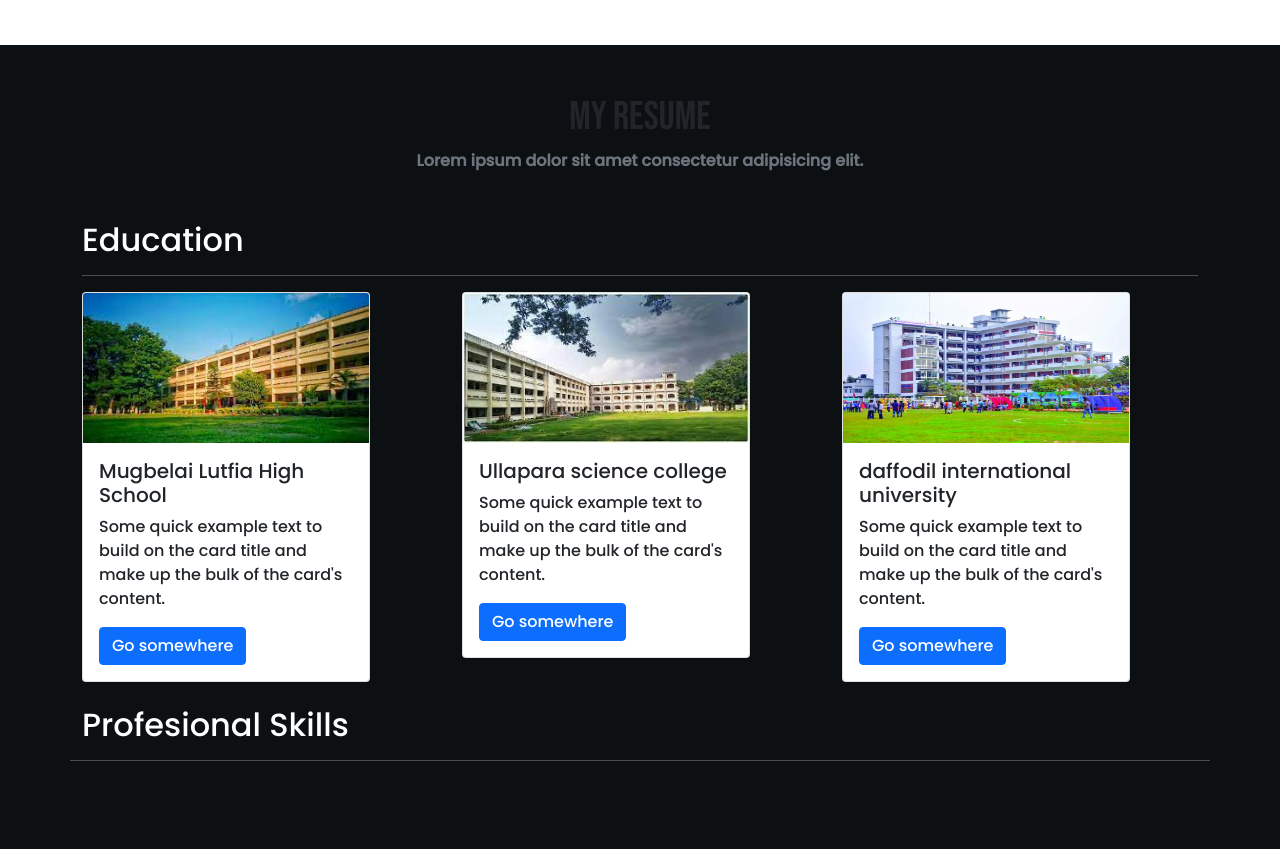
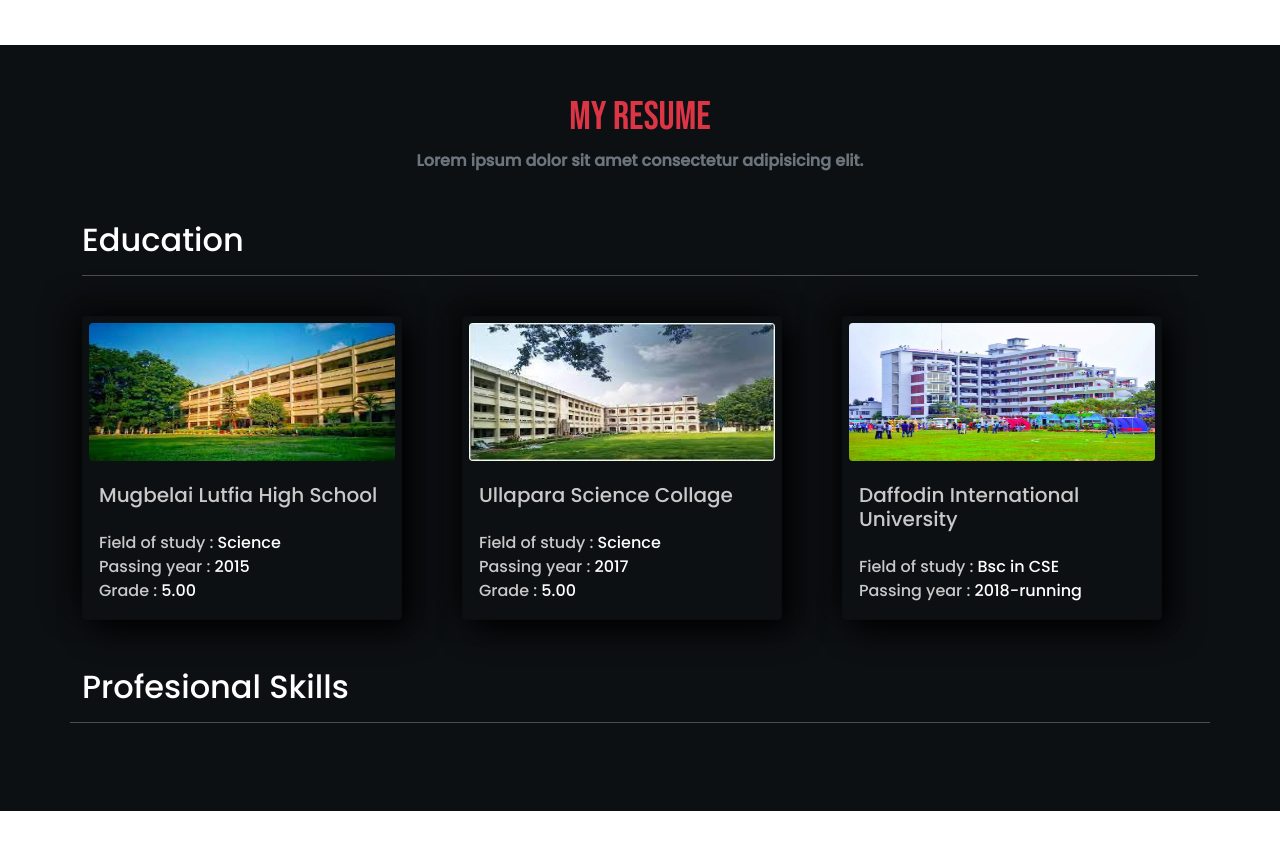
Before and after one commit to sayemhossain/shayemhossain, a plain HTML site: page index.html in a window 1280 px wide. Shown: the part 1178-2027 px from the top of the page. After the commit the page ends 1989 px from the top, so only its background shows below. Drawn offline with nearby package versions, Linux system fonts and the light colour scheme; a web font is replaced by a local one.

Commit message:
edu section done

```diff
--- a/index.html
+++ b/index.html
@@ -126,7 +126,7 @@
         <section class="primary-color py-5">
             <div class="container">
                 <div class="text-center fw-bold mb-5">
-                    <h1 class="section-heading" style="font-family: 'Bebas Neue', cursive;">My Resume
+                    <h1 class="section-heading text-danger" style="font-family: 'Bebas Neue', cursive;">My Resume
                     </h1>
                     <p class="text-secondary">Lorem ipsum dolor sit amet consectetur adipisicing elit.</p>
                 </div>
@@ -136,35 +136,35 @@
                         <hr class="text-white">
                         <div class="row">
                             <div class="col-lg-4">
-                                <div class="card" style="width: 18rem;">
+                                <div class="card edu-card primary-color text-white my-4" style="width: 20rem;">
                                     <img src="./img/school.jfif" class="card-img-top img-fluid edu-img" alt="...">
-                                    <div class="card-body">
+                                    <div class="card-body secondary-color">
                                         <h5 class="card-title">Mugbelai Lutfia High School</h5>
-                                        <p class="card-text">Some quick example text to build on the card title and make
-                                            up the bulk of the card's content.</p>
-                                        <a href="#" class="btn btn-primary">Go somewhere</a>
+                                        <p class="mt-4 mb-0 py-0">Field of study : <span class="text-white">Science</span></p>
+                                        <p class="card-text my-0 py-0">Passing year : <span class="text-white">2015</span></p>
+                                        <p class="my-0 py-0">Grade : <span class="text-white">5.00</span></p>
                                     </div>
                                 </div>
                             </div>
                             <div class="col-lg-4">
-                                <div class="card" style="width: 18rem;">
-                                    <img  src="./img/collage.jfif" class="card-img-top img-fluid edu-img" alt="...">
-                                    <div class="card-body">
-                                        <h5 class="card-title">Ullapara science college</h5>
-                                        <p class="card-text">Some quick example text to build on the card title and make
-                                            up the bulk of the card's content.</p>
-                                        <a href="#" class="btn btn-primary">Go somewhere</a>
+                                <div class="card edu-card primary-color text-white my-4" style="width: 20rem;">
+                                    <img src="./img/collage.jfif" class="card-img-top img-fluid edu-img" alt="...">
+                                    <div class="card-body secondary-color">
+                                        <h5 class="card-title">Ullapara Science Collage</h5>
+                                        <p class="mt-4 mb-0 py-0">Field of study : <span class="text-white">Science</span></p>
+                                        <p class="card-text my-0 py-0">Passing year : <span class="text-white">2017</span></p>
+                                        <p class="my-0 py-0">Grade : <span class="text-white">5.00</span></p>
                                     </div>
                                 </div>
                             </div>
                             <div class="col-lg-4">
-                                <div class="card" style="width: 18rem;">
+                                <div class="card edu-card primary-color text-white my-4" style="width: 20rem;">
                                     <img src="./img/varsity.jpg" class="card-img-top img-fluid edu-img" alt="...">
-                                    <div class="card-body">
-                                        <h5 class="card-title">daffodil international university</h5>
-                                        <p class="card-text">Some quick example text to build on the card title and make
-                                            up the bulk of the card's content.</p>
-                                        <a href="#" class="btn btn-primary">Go somewhere</a>
+                                    <div class="card-body secondary-color">
+                                        <h5 class="card-title">Daffodin International University</h5>
+                                        <p class="mt-4 mb-0 py-0">Field of study : <span class="text-white">Bsc in CSE</span></p>
+                                        <p class="card-text my-0 py-0">Passing year : <span class="text-white">2018-running</span></p>
+
                                     </div>
                                 </div>
                             </div>
--- a/style.css
+++ b/style.css
@@ -73,4 +73,9 @@
 /* resume section */
 .edu-img {
   height: 150px;
+  padding: 6px;
+  border-radius: 10px;
 }
+.edu-card {
+  box-shadow: 10px 10px 30px rgb(0, 0, 0), -10px -10px 30px rgb(7, 7, 7);
+}
```
